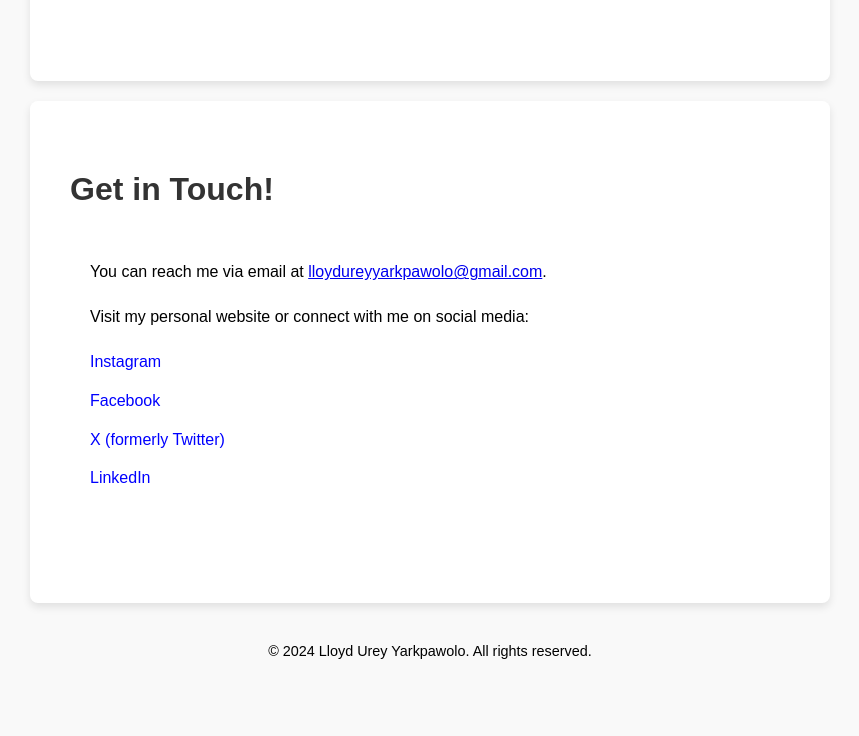
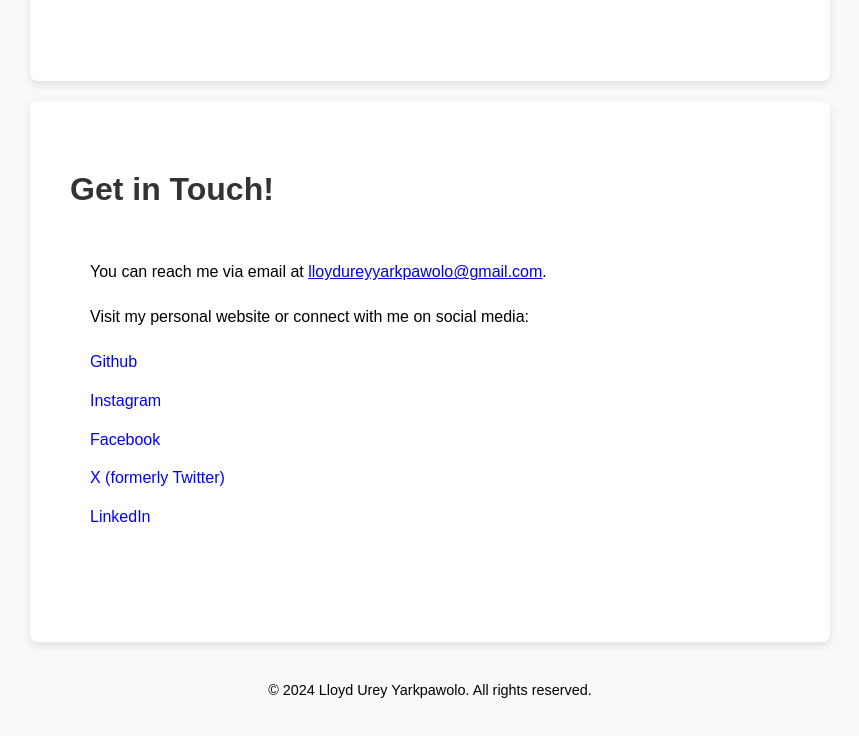
Before and after one commit to lloyduyar/lloyduyar.github.io, a plain HTML site: page index.html in a window 1280 px wide. Shown: the part 1236-1972 px from the top of the page, without its empty margins (210-1069 px from the left). Drawn offline with Linux system fonts and the light colour scheme.

Commit message:
Added my GitHub link in the contacts field.

```diff
--- a/index.html
+++ b/index.html
@@ -211,6 +211,7 @@
                 <p class="black">You can reach me via email at <a href="mailto:lloydureyyarkpawolo@gmail.com">lloydureyyarkpawolo@gmail.com</a>.</p>
                 <p class="black">Visit my personal website or connect with me on social media:</p>
                 <div class="social-links">
+                    <a href="https://github.com/lloyduyar" target="_blank" class="black">Github</a>
                     <a href="https://www.instagram.com/lilnellywrld/" target="_blank" class="black">Instagram</a>
                     <a href="https://facebook.com/lilnellywrld" target="_blank" class="black">Facebook</a>
                     <a href="https://x.com/LloydUrey" target="_blank" class="black">X (formerly Twitter)</a>
```
